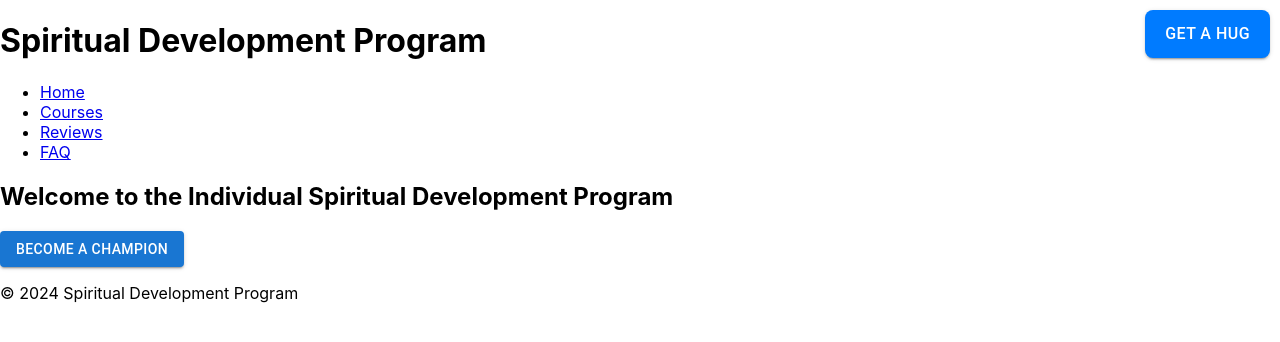
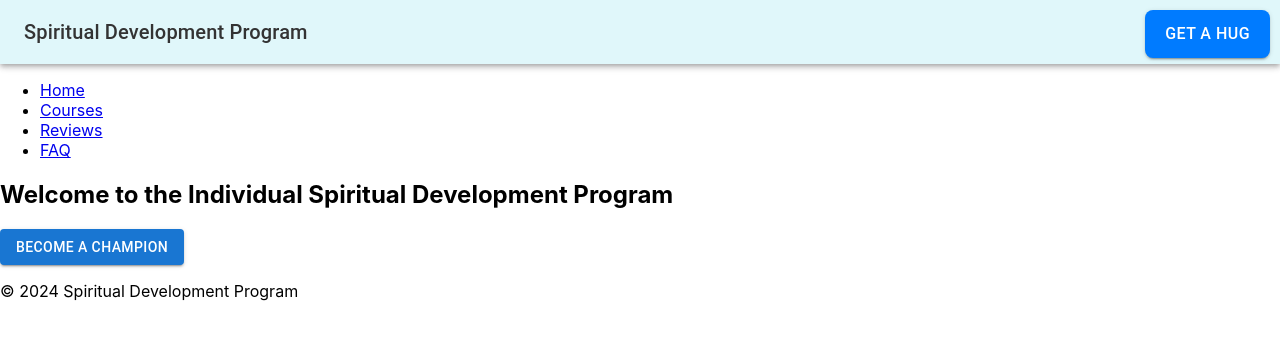
Before and after one commit to AndrePosm/spiritual-development, a React (Create React App) app: page / in a window 1280 px wide. Shown: the top 342 px of the page. Built offline with nearby package versions, Linux system fonts and the light colour scheme.

Commit message:
Updated header with a mint background for a fresh look

```diff
--- a/src/components/Header.js
+++ b/src/components/Header.js
@@ -1,10 +1,15 @@
 import React from 'react';
+import { AppBar, Toolbar, Typography } from '@mui/material';
 
 function Header() {
   return (
-    <header>
-      <h1>Spiritual Development Program</h1>
-    </header>
+    <AppBar position="static" style={{ backgroundColor: '#e0f7fa' }}> {/* Нежный светло-голубой фон */}
+      <Toolbar>
+        <Typography variant="h6" component="div" sx={{ flexGrow: 1 }} style={{ color: '#333' }}>
+          Spiritual Development Program
+        </Typography>
+      </Toolbar>
+    </AppBar>
   );
 }
 
```
